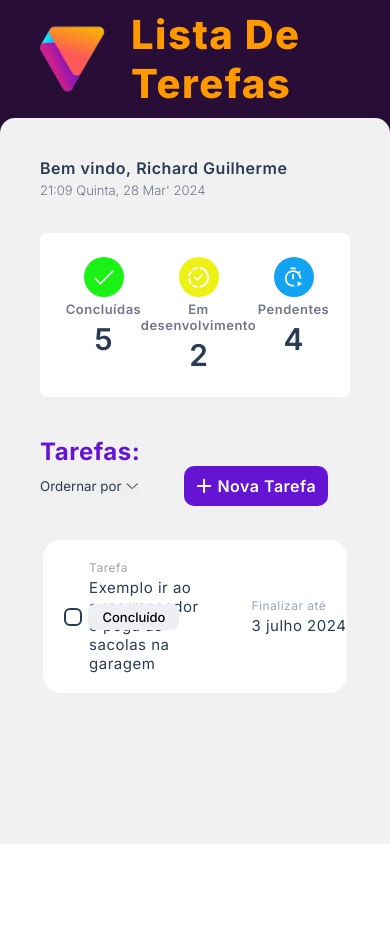
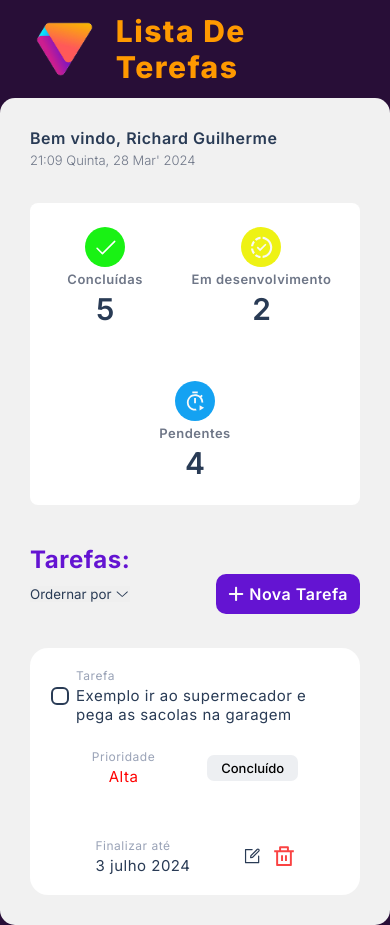
Before and after one commit to RichGuilherme/Desafio-Keevo-Software, a React (Vite) app in the folder client/: page / in a window 390 px wide. Before the commit the page ends 844 px from the top, so only its background shows below. Built offline with nearby package versions, Linux system fonts and the light colour scheme.

Commit message:
chore: responsividade da página

```diff
--- a/client/src/App.css
+++ b/client/src/App.css
@@ -1,13 +1,14 @@
 @import url('https://fonts.googleapis.com/css2?family=Inter:wght@100..900&display=swap');
 
-*{
+* {
   margin: 0;
   padding: 0;
   box-sizing: border-box;
   font-family: "Inter", sans-serif;
 }
 
-img, video {
+img,
+video {
   max-width: 100%;
   height: auto;
 }
@@ -16,16 +17,22 @@ html {
   font-size: 62.5%;
 }
 
-body{
-  overflow: hidden;
+body {
+  height: 100vh;
 }
 
-ul, ol {
+#root {
+  height: 100%;
+}
+
+ul,
+ol {
   padding: 0;
   margin: 0;
   list-style: none;
 }
-li{
+
+li {
   list-style: 0;
 }
 
@@ -40,7 +47,7 @@ li{
 
   /* font color */
   --font-secondary-color: #6414D2;
-  --font-secondary-color-hover: #ecdeff;
+  --font-secondary-color-hover: #813be1;
   --font-color-priority-hard: #F73345;
   --font-color-priority-medium: #FFC139;
   --font-color-priority-low: #24C95B;
@@ -61,10 +68,4 @@ li{
   --font-size-3xl: 30px;
   --letter-space: .5px;
 
-  /* breakpointes media query */
-  --breakpoint-width-sm: 640px;
-  --breakpoint-width-md: 768px;
-  --breakpoint-width-lg: 1024px;
-  --breakpoint-width-xl: 1280px;
-  --breakpoint-width-2xl: 1568px;
 }
--- a/client/src/components/HeaderPainelTask/PainelStatus/style.module.css
+++ b/client/src/components/HeaderPainelTask/PainelStatus/style.module.css
@@ -14,6 +14,8 @@
 .c_statusPainel {
     width: 100%;
     display: flex;
+    flex-wrap: wrap;
+
     flex-direction: row;
     justify-content: space-between;
 }
@@ -74,3 +76,12 @@
     font-weight: 600;
     color: var(--font-color-gray-700)
 }
+
+@media (max-width: 640px) {
+    .c_statusPainel {
+        flex-wrap: wrap;
+        justify-content: center;
+        gap: 38px;
+
+    }
+}
--- a/client/src/components/Modal/ModalAddTask/style.module.css
+++ b/client/src/components/Modal/ModalAddTask/style.module.css
@@ -41,6 +41,11 @@
 
     cursor: pointer;
 
+}
+
+.form__newTask button:hover {
+    background-color: var(--font-secondary-color-hover);
+    box-shadow: 2px 4px 9px var(--font-secondary-color);
 }
 
 .status__form {
--- a/client/src/components/Modal/ModalDeleteTask/style.module.css
+++ b/client/src/components/Modal/ModalDeleteTask/style.module.css
@@ -37,6 +37,11 @@
     color: var(--color-white);
 }
 
+.btn__delete:hover {
+    background-color: var(--font-secondary-color-hover);
+    box-shadow: 2px 4px 9px var(--font-secondary-color);
+}
+
 
 .btn__cancel {
     border-color: var(--font-color-gray-400);
--- a/client/src/components/Modal/ModalEditTask/style.module.css
+++ b/client/src/components/Modal/ModalEditTask/style.module.css
@@ -40,7 +40,11 @@
     letter-spacing: .5px;
 
     cursor: pointer;
+}
 
+.form__editTask button:hover {
+    background-color: var(--font-secondary-color-hover);
+    box-shadow: 2px 4px 9px var(--font-secondary-color);
 }
 
 .status__form {
--- a/client/src/components/TaskSection/ListCardTask/style.module.css
+++ b/client/src/components/TaskSection/ListCardTask/style.module.css
@@ -4,10 +4,9 @@
     gap: 31px;
 
     width: 100%;
-    height: 55vh;
+
     margin-top: 3.4rem;
 
-    overflow-y: auto;
 }
 
 .task__card {
@@ -18,7 +17,7 @@
     padding: 2.0rem 2.1rem;
     border-radius: 18px;
 
-    width: 98%;
+    width: 100%;
 
     background-color: #fff;
 
@@ -57,7 +56,9 @@
     align-items: center;
     gap: 7px;
 
-    width: min(100%, 592px);
+    width: min(100%, 59.2rem);
+    min-width: 26.4rem;
+
     margin-right: 1rem;
 }
 
@@ -68,9 +69,10 @@
 .task__cardBody {
     display: flex;
     align-items: center;
+    flex-wrap: wrap;
     justify-content: end;
     gap: 7.2rem;
-    width: min(100%, 55.4rem);
+    width: min(100%, 64.7rem);
 
 }
 
@@ -150,3 +152,21 @@
 .containerCheckbox input:checked~.checkmark:after {
     display: block;
 }
+
+
+@media (max-width: 1280px){
+	.task__cardBody {
+        gap: 5.2rem
+    }
+}
+
+@media (max-width: 640px){
+    .task__card {
+        flex-wrap: wrap;
+        gap: 25px;
+    }
+
+    .task__cardBody {
+        justify-content: center;
+    }
+}
--- a/client/src/components/TaskSection/TaskControls/FilterBar/style.module.css
+++ b/client/src/components/TaskSection/TaskControls/FilterBar/style.module.css
@@ -2,6 +2,7 @@
     display: flex;
     align-items: center;
     position: relative;
+    z-index: 99;
 }
 
 .c_filterBar button {
--- a/client/src/components/TaskSection/TaskControls/style.module.css
+++ b/client/src/components/TaskSection/TaskControls/style.module.css
@@ -1,4 +1,3 @@
-
 .task__controls {
     display: flex;
     align-items: center;
@@ -6,9 +5,9 @@
     flex-wrap: wrap;
 }
 
-.task__controls > p {
+.task__controls>p {
     font-size: var(--font-size-2xl);
-    color: var( --font-secondary-color);
+    color: var(--font-secondary-color);
     font-weight: 700;
     letter-spacing: .5px;
     margin-right: 2.9rem;
@@ -29,7 +28,7 @@
     width: 2.4rem;
 }
 
-.task__filterForm > button {
+.task__filterForm>button {
     display: flex;
     align-items: center;
     gap: 5px;
@@ -48,7 +47,21 @@
     cursor: pointer;
 }
 
+.task__filterForm>button:hover {
+    background-color: var(--font-secondary-color-hover);
+    box-shadow: 2px 4px 9px var(--font-secondary-color);
+}
+
 .task__filterForm button svg {
     height: 1.6rem;
     width: 1.6rem;
 }
+
+@media (max-width: 474px) {
+    .task__filterForm {
+        display: flex;
+        justify-content: space-between;
+        width: 100%;
+        gap: 4.4rem;
+    }
+}
--- a/client/src/page/Home/style.module.css
+++ b/client/src/page/Home/style.module.css
@@ -1,8 +1,7 @@
 .home__main {
     background-color: var(--primary-bg-color);
-    height: 100vh;
     width: 100%;
-    overflow: hidden;
+    min-height: 100%;
 }
 
 .home__header {
@@ -28,7 +27,6 @@
 .home__section {
     width: 100%;
     max-width: var(--max-container-width);
-    height: 100%;
 
     margin-inline: auto;
     border-radius: 15px;
@@ -36,3 +34,18 @@
 
     background-color: var(--secondary-bg-color);
 }
+
+@media (max-width: 640px) {
+    .home__logoImg {
+        height: 8.4rem;
+        width: 9.1rem;
+    }
+
+    .home__title {
+        font-size: 3.0rem;
+    }
+
+    .home__section {
+        padding: 3.0rem;
+    }
+}
```
Also changed, not shown: 1 other file (tests, documents, lock files or other folders).
